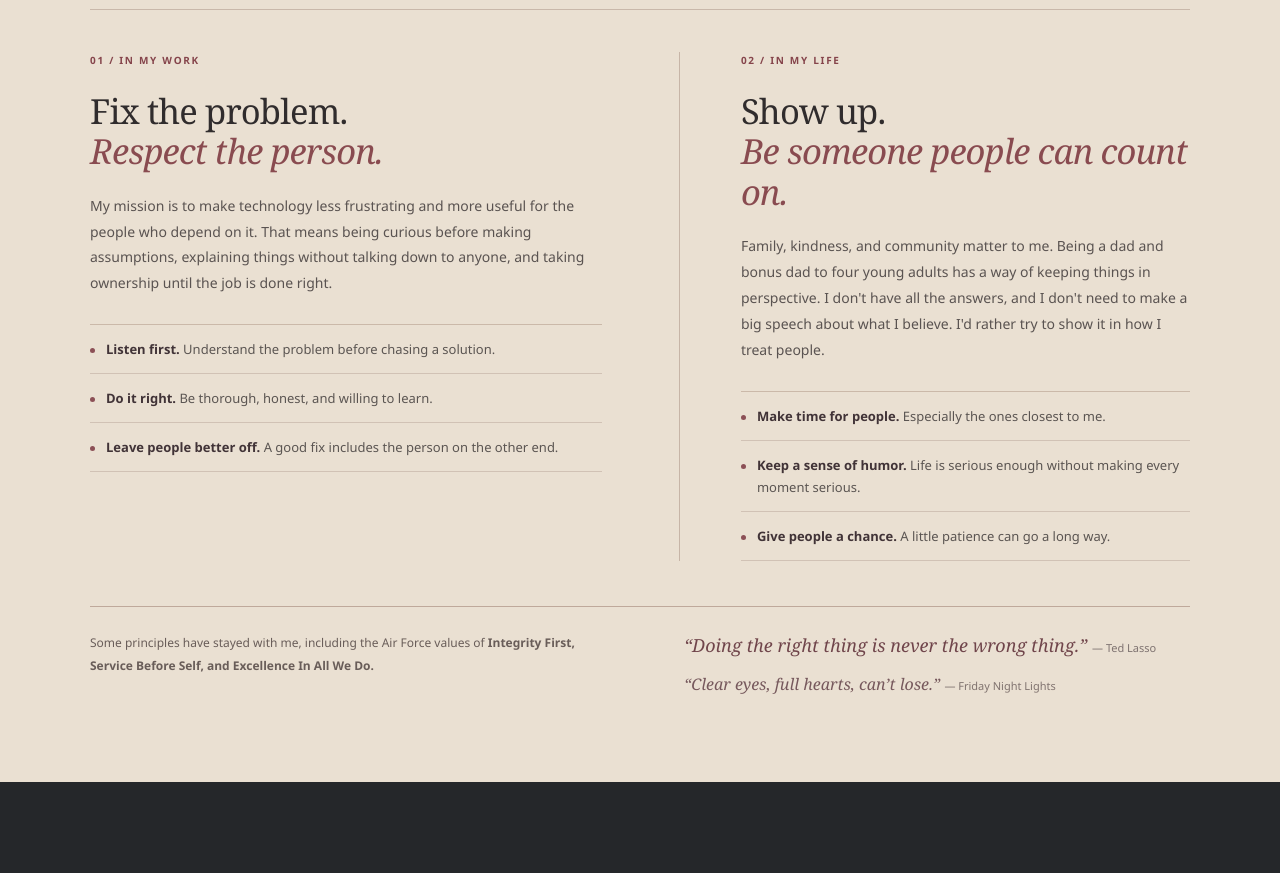
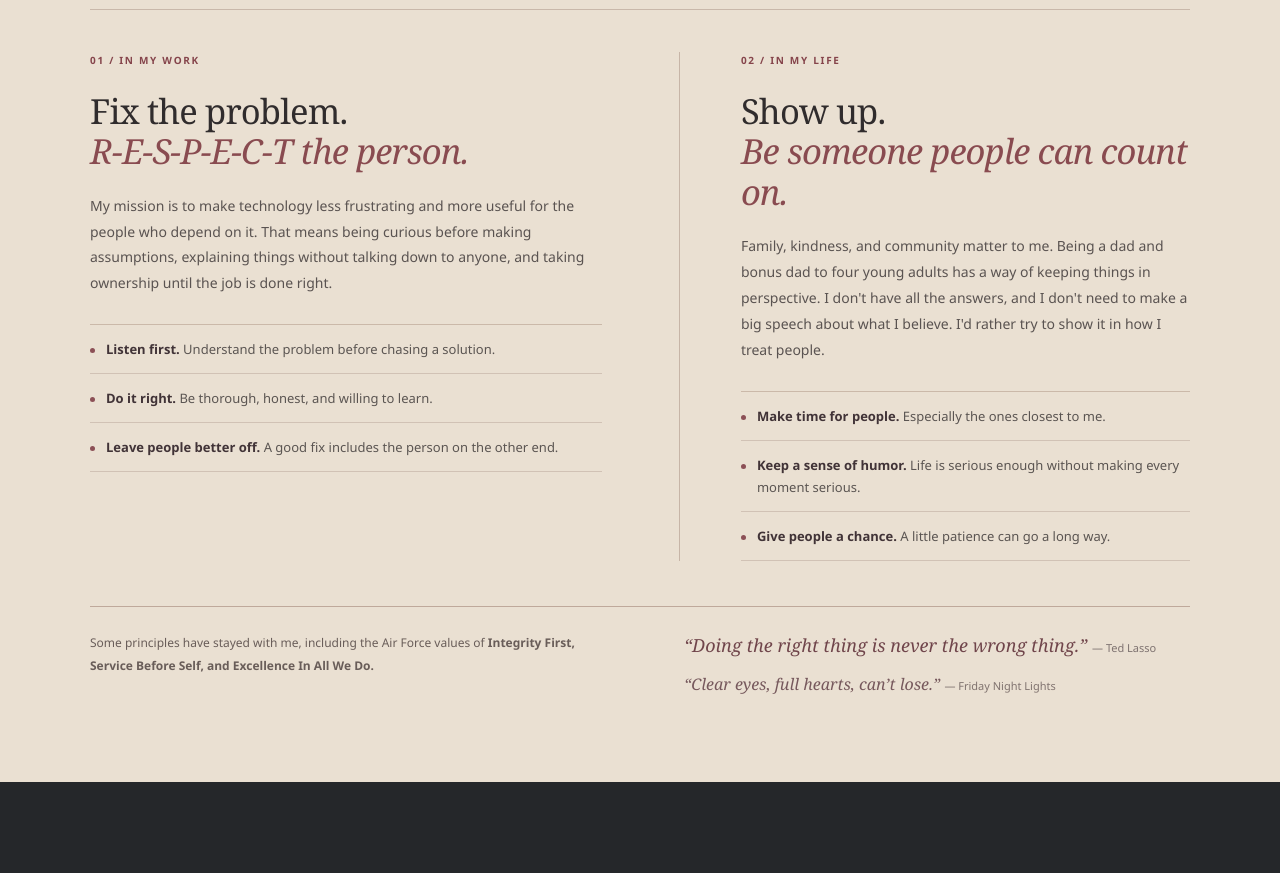
Before and after one commit to stevenpgerbitz-del/stevengerbitz, a plain HTML site: page index.html in a window 1280 px wide. Shown: the part 6820-7693 px from the top of the page. Drawn offline with Linux system fonts and the light colour scheme.

Commit message:
Add subtle R-E-S-P-E-C-T Easter egg to values headline

```diff
--- a/index.html
+++ b/index.html
@@ -1058,7 +1058,7 @@ footer #footer-saying a:focus-visible{outline:2px solid #edc5c0;outline-offset:3
   <div class="v28-mission-grid">
    <article class="v28-mission-column">
     <p class="v28-mission-index">01 / IN MY WORK</p>
-    <h3>Fix the problem.<br><em>Respect the person.</em></h3>
+    <h3>Fix the problem.<br><em>R-E-S-P-E-C-T the person.</em></h3>
     <p>My mission is to make technology less frustrating and more useful for the people who depend on it. That means being curious before making assumptions, explaining things without talking down to anyone, and taking ownership until the job is done right.</p>
     <ul class="v28-mission-points">
      <li><strong>Listen first.</strong> Understand the problem before chasing a solution.</li>
```
